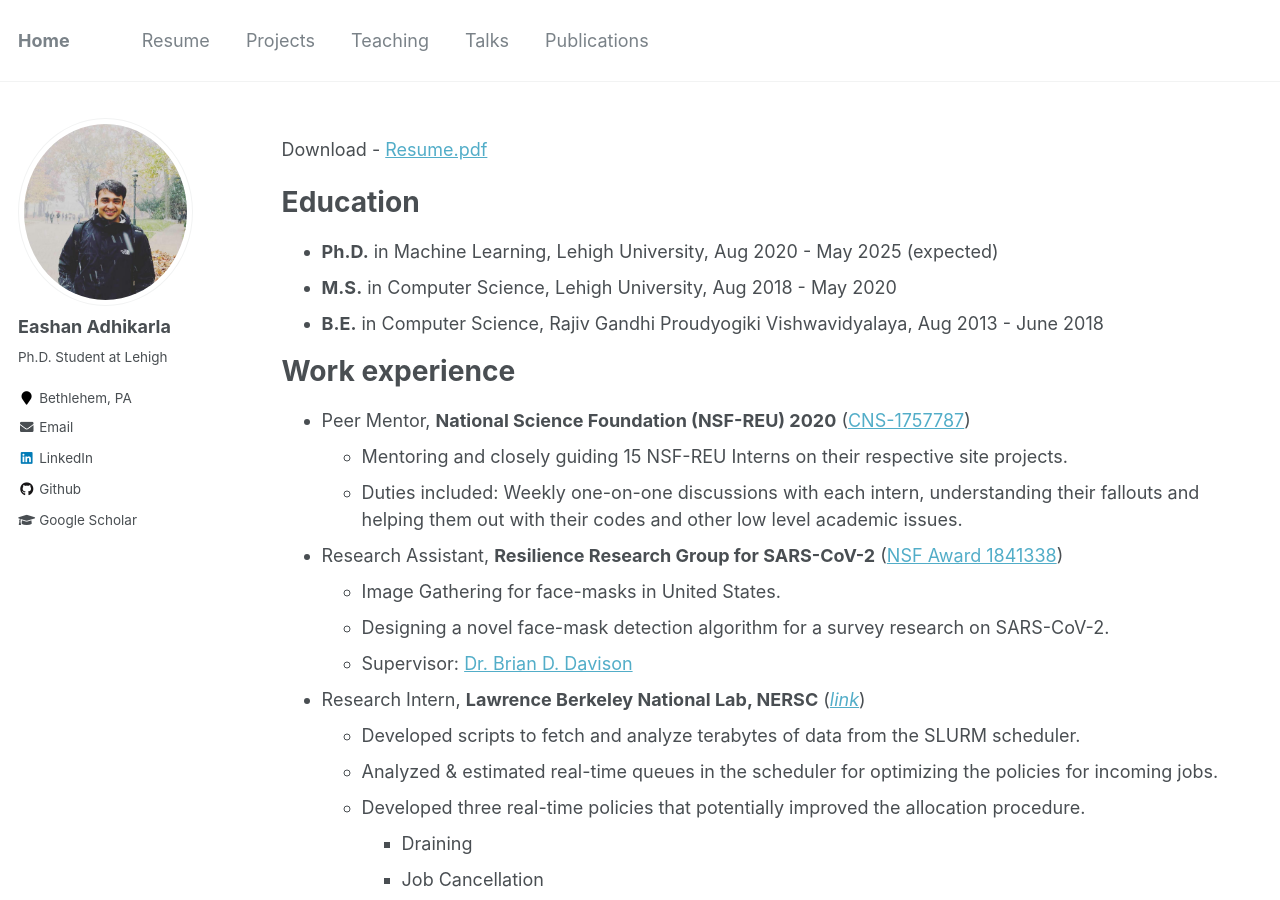
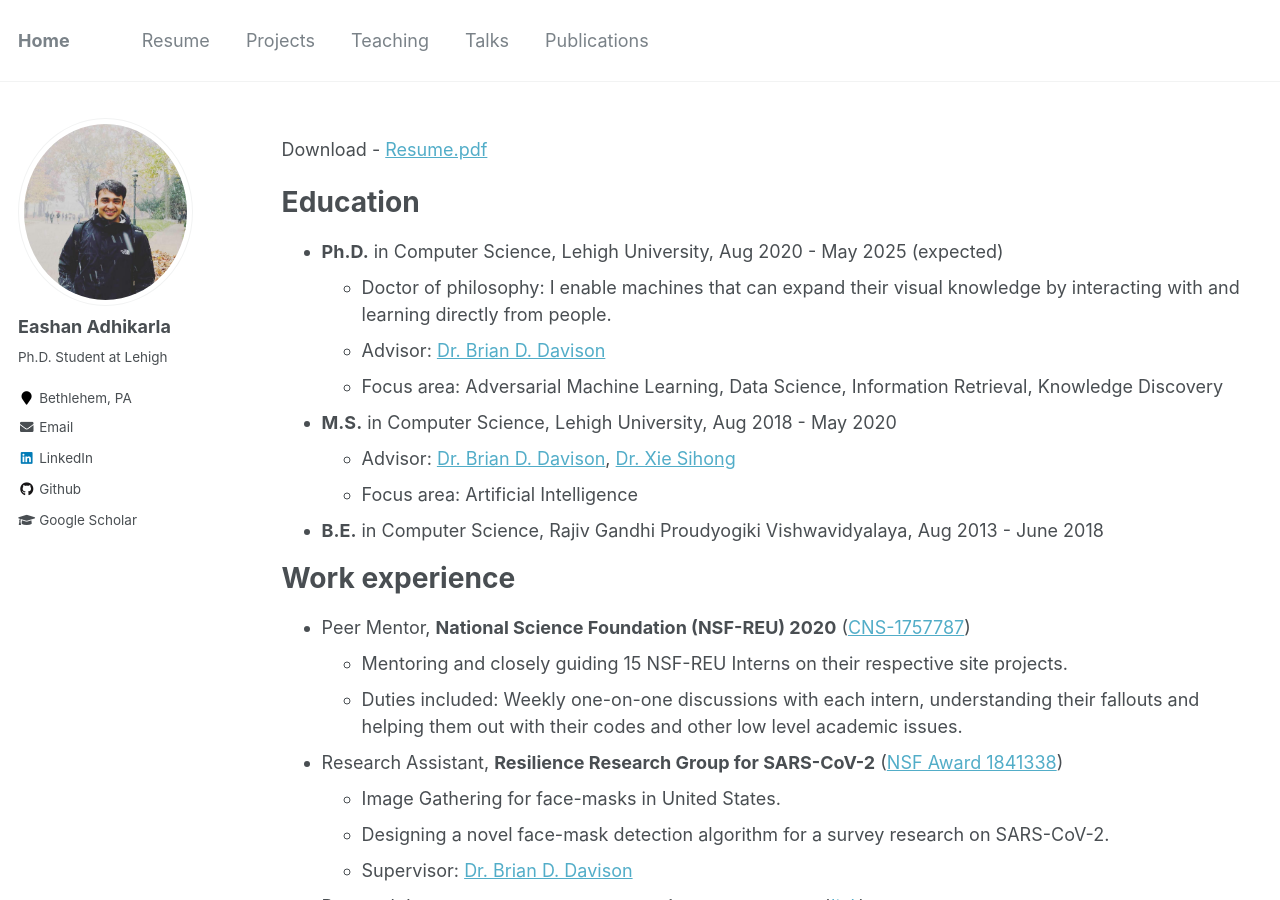
Before and after one commit to eashanadhikarla/eashanadhikarla.github.io, a Jekyll site: the page built from _pages/cv.md, in a window 1280 px wide and 900 px high. Built offline with Jekyll 4.4.1, drawn with Linux system fonts in a browser that asks for light colours.

Commit message:
project update

```diff
--- a/_pages/cv.md
+++ b/_pages/cv.md
@@ -13,8 +13,13 @@ Download - [Resume.pdf](https://eashanadhikarla.github.io/files/Resume.pdf)
 
 Education
 ======
-* <b>Ph.D.</b> in Machine Learning, Lehigh University, Aug 2020 - May 2025 (expected)
+* <b>Ph.D.</b> in Computer Science, Lehigh University, Aug 2020 - May 2025 (expected)
+  * Doctor of philosophy: I enable machines that can expand their visual knowledge by interacting with and learning directly from people.
+  * Advisor:  <a href="http://www.cse.lehigh.edu/~brian/">Dr. Brian D. Davison</a>
+  * Focus area: Adversarial Machine Learning, Data Science, Information Retrieval, Knowledge Discovery
 * <b>M.S.</b> in Computer Science, Lehigh University, Aug 2018 - May 2020
+  * Advisor: <a href="http://www.cse.lehigh.edu/~brian/">Dr. Brian D. Davison</a>, <a href="http://www.cse.lehigh.edu/~sxie/">Dr. Xie Sihong</a>
+  * Focus area: Artificial Intelligence
 * <b>B.E.</b> in Computer Science, Rajiv Gandhi Proudyogiki Vishwavidyalaya, Aug 2013 - June 2018
 
 Work experience
```
